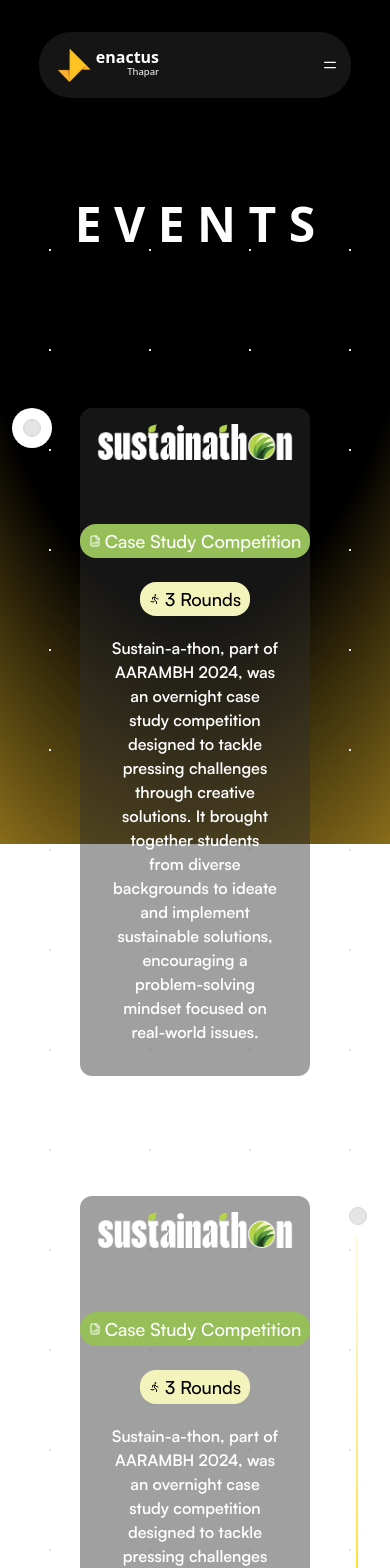
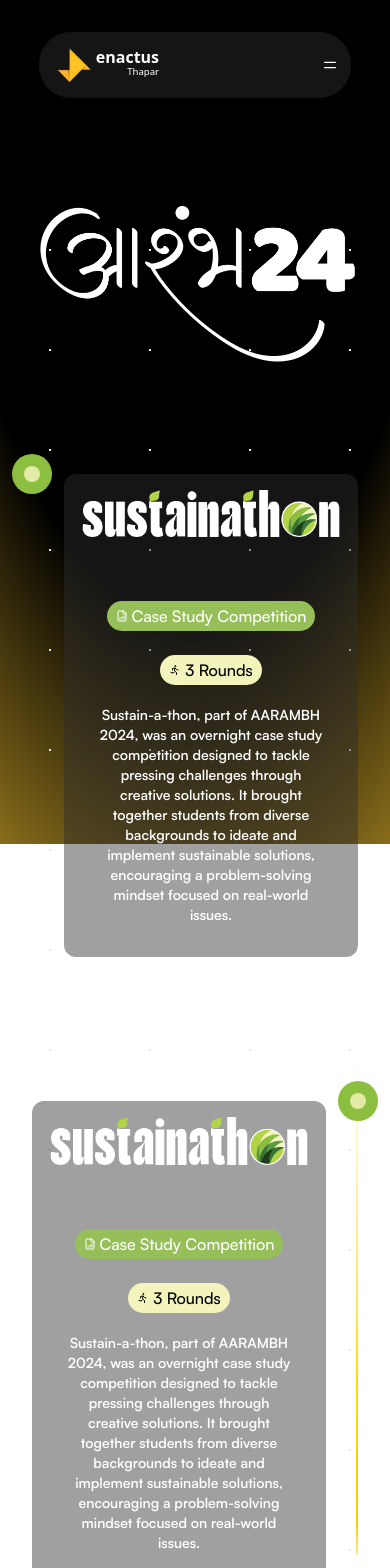
Before and after one commit to vishesh7124/enactus-thapar, a React (Vite) app: page /campaigns in a window 390 px wide. Shown: the top 1568 px of the page. Built offline with nearby package versions, Linux system fonts and the light colour scheme.

Commit message:
event page completed - Aarambh

```diff
--- a/src/components/EventCard.tsx
+++ b/src/components/EventCard.tsx
@@ -12,6 +12,8 @@
 import { PixelImage } from "./magicui/pixel-image";
 import { cn } from "@/lib/utils";
 import { OrbitingCircles } from "./magicui/orbiting-circles";
+import useMediaQuery from "@/hooks/useMediaQuery";
+
 
 export function EventCard({ card }) {
   const [active, setActive] = useState<(typeof cards)[number] | boolean | null>(
@@ -38,6 +40,9 @@
   }, [active]);
 
   useOutsideClick(ref, () => setActive(null));
+
+    const isMobile = useMediaQuery("(max-width: 640px)");
+
 
   return (
     <>
@@ -69,7 +74,7 @@
                   duration: 0.05,
                 },
               }}
-              className="flex absolute top-2 right-2 lg:hidden items-center justify-center bg-white rounded-full h-6 w-6 "
+              className="flex absolute top-2 right-2 lg:hidden items-center justify-center bg-white rounded-full h-6 w-6 z-[100] "
               onClick={() => setActive(null)}
             >
               <CloseIcon />
@@ -85,7 +90,7 @@
                   height={200}
                   src={active.src}
                   alt={active.title}
-                  className="w-80  sm:rounded-tr-lg sm:rounded-tl-lg object-contain object-top m-12"
+                  className="w-80 max-[380px]:w-64  sm:rounded-tr-lg sm:rounded-tl-lg object-contain object-top m-12"
                 />
                 <Marquee pauseOnHover className="[--duration:20s] ">
                   {card.gallery.map((item, index) => (
@@ -110,19 +115,19 @@
                   <div className="bg-[#f3f4bbd2] p-4 font-satoshi font-semibold rounded-lg">
                     <motion.p
                       layoutId={`description-${active.description}-${id}`}
-                      className="text-[#3E3C33] text-base"
+                      className="text-[#3E3C33] text-base max-sm:text-sm"
                     >
                       {active.description}
                     </motion.p>
                   </div>
                 </div>
-                <div className="pt-4 relative px-4">
+                <div className="pt-4 relative px-4 ">
                   <motion.div
                     layout
                     initial={{ opacity: 0 }}
                     animate={{ opacity: 1 }}
                     exit={{ opacity: 0 }}
-                    className="text-neutral-600 text-xs md:text-sm lg:text-base h-40 md:h-fit pb-10 flex flex-col items-start gap-4 overflow-auto dark:text-neutral-400 [mask:linear-gradient(to_bottom,white,white,transparent)] [scrollbar-width:none] [-ms-overflow-style:none] [-webkit-overflow-scrolling:touch]"
+                    className="text-neutral-600 text-xs md:text-sm lg:text-base  h-fit pb-10 flex flex-col items-start gap-4 overflow-x-hidden dark:text-neutral-400 [mask:linear-gradient(to_bottom,white_0%,white_80%,transparent_100%)] [scrollbar-width:none] [-ms-overflow-style:none] [-webkit-overflow-scrolling:touch]"
                   >
                     {/* {typeof active.content === "function"
                       ? active.content()
@@ -135,21 +140,21 @@
                     </p>
                     <RoundTimeline colors={card.colors} data={card.rounds} />
 
-                    <div className="w-full flex justify-center items-center gap-12 my-10">
-                      <div className="relative overflow-hidden h-[40rem] w-[50%]">
-                        <OrbitingCircles radius={125}>
+                    <div className="w-full flex  justify-center items-center gap-12 max-sm:gap-8 my-10 max-[850px]:flex-col-reverse ">
+                      <div className="relative overflow-visible h-[40rem] max-sm:h-[26rem] w-[65%] max-[850px]:w-full">
+                        <OrbitingCircles radius={!isMobile?125:75}>
                           <img
                             src={card.sdg[0]}
-                            className="h-36 w-36 object-contain"
+                            className="h-36 w-36 max-[380px]:h-16 max-[380px]:w-16 max-sm:h-24 max-sm:w-24 object-contain"
                             alt=""
                           />
                         </OrbitingCircles>
-                        <OrbitingCircles radius={250} reverse>
+                        <OrbitingCircles radius={!isMobile?250:150} reverse>
                           {card.sdg.slice(1).map((item, index) => (
                             <img
                               src={item}
                               key={index}
-                              className="h-36 w-36 object-contain"
+                              className="h-36 w-36 max-sm:h-24 max-sm:w-24 max-[380px]:h-16 max-[380px]:w-16 object-contain"
                               alt=""
                             />
                           ))}
@@ -159,7 +164,7 @@
                       <div className="flex flex-col justify-center items-center gap-0">
                         <p
                           style={{ color: card.colors.secondary }}
-                          className={`text-6xl text-[${card.colors.secondary}] font-seriguel text-uppercase font-bold `}
+                          className={`text-6xl  text-[${card.colors.secondary}] font-seriguel text-uppercase font-bold `}
                         >
                           IMPACT{" "}
                         </p>
@@ -172,15 +177,19 @@
                       </div>
                     </div>
 
-                    <div className="w-full gap-2 flex flex-col justify-center items-start py-8">
-                      <p
-                        style={{ color: card.colors.secondary }}
-                        className={`text-3xl text-[${card.colors.secondary}] font-seriguel text-uppercase font-bold p-4 `}
-                      >
-                        GLANCE AT NUMBERS{" "}
-                      </p>
+                    <div className="w-full gap-2 flex flex-col justify-center items-start py-4 max-sm:py-2">
+                        <div className="flex max-sm:flex-col justify-center items-center gap-4 max-sm:gap-0 p-4 pt-0 max-sm:pt-0">
+                            <p
+                                style={{ color: card.colors.primary }}
+                                className={`text-4xl text-[${card.colors.primary}] font-seriguel text-uppercase font-bold  `}
+                            >
+                                GLANCE AT
+                            </p>
+                            <span className="text-4xl font-seriguel text-uppercase font-bold max-sm:pt-0 " style={{color:card.colors.secondary}}>NUMBERS</span>{" "}
 
-                      <div className="flex justify-center gap-6 items-center flex-wrap ">
+                        </div>
+
+                      <div className="flex justify-center gap-6 max-sm:gap-2 items-center flex-wrap ">
                         {(
                           Object.entries(card.numbers) as [string, number][]
                         ).map(([label, value], index) => (
@@ -190,16 +199,16 @@
                               index % 2 === 0
                                 ? card.colors.primary
                                 : card.colors.secondary
-                            }] `}
+                            }] max-sm:m-4 max-sm:p-3 max-sm:w-[38%] max-sm:max-w-fit  `}
                             rotation={
                               index % 2 === 0 ? "rotate-2" : "-rotate-2"
                             }
                           >
                             <div className="whitespace-pre-line flex flex-col gap-2 text-[#3E3C33] ">
-                              <h2 className="text-5xl font-seriguel  ">
+                              <h2 className="text-5xl max-sm:text-3xl font-seriguel  ">
                                 {value}+
                               </h2>
-                              <h3 className="text-xl  font-poppins  ">
+                              <h3 className="text-xl max-sm:text-sm font-poppins  ">
                                 {label}
                               </h3>
                             </div>
@@ -230,23 +239,25 @@
             </motion.div>
             <div className="flex justify-center items-center flex-col  p-4 font-satoshi font-semibold rounded-lg">
               <div className="flex justify-end items-center w-full  gap-6 mb-5 flex-wrap max-sm:justify-center  ">
-                <Badge
+                {card.eventTypeBadge}
+                {/* <Badge
                   variant="default"
-                  className=" bg-[#96bf59] text-lg text-white rounded-2xl "
+                  className=" bg-[#96bf59] text-lg max-sm:text-base text-white rounded-2xl "
                 >
                   <LucideFileChartColumnIncreasing className="h-4 w-4" />
                   Case Study Competition
-                </Badge>
-                <Badge
+                </Badge> */}
+                {card.InfoBadge}
+                {/* <Badge
                   variant="default"
-                  className=" bg-[#F3F4BB] text-lg text-black rounded-2xl "
+                  className=" bg-[#F3F4BB] text-lg max-sm:text-base text-black rounded-2xl "
                 >
                   <IconRun className="h-4 w-4" />3 Rounds
-                </Badge>
+                </Badge> */}
               </div>
               <motion.p
                 layoutId={`description-${card.description}-${id}`}
-                className="text-white text-center md:text-left text-base"
+                className="text-white text-center md:text-left text-base max-sm:text-sm"
               >
                 {card.description}
               </motion.p>
--- a/src/components/RoundTimeline.tsx
+++ b/src/components/RoundTimeline.tsx
@@ -78,7 +78,7 @@
             transition={{ duration: 0.6, delay: 1.2 + index * 0.2 }}
           >
             {/* Card Header */}
-            <h3 className="text-xl font-bold text-[#3E3C33] font-seriguel m-2">
+            <h3 className="text-xl max-sm:text-base font-bold text-[#3E3C33] font-seriguel m-2 max-sm:m-1">
               {`ROUND ${index+1}`}
             </h3>
 
--- a/src/components/magicui/pixel-image.tsx
+++ b/src/components/magicui/pixel-image.tsx
@@ -90,7 +90,7 @@
   }, [rows, cols, maxAnimationDelay]);
 
   return (
-    <div className="relative h-72 w-72 select-none ">
+    <div className="relative h-72 w-72 max-sm:h-60 max-sm:w-60 select-none ">
       {pieces.map((piece, index) => (
         <div
           key={index}
@@ -108,7 +108,7 @@
             src={src}
             alt={`Pixel image piece ${index + 1}`}
             className={cn(
-              "z-1 object-cover rounded-[2.5rem]  h-full w-full",
+              "z-1 object-cover rounded-[2.5rem]  h-full w-full ",
               grayscaleAnimation && (showColor ? "grayscale-0" : "grayscale"),
             )}
             style={{
--- a/src/components/ui/timeline.tsx
+++ b/src/components/ui/timeline.tsx
@@ -13,7 +13,7 @@
 
 import { EventCard } from "../EventCard";
 
-export const Timeline = ({ item, align, title }: { item: TimelineEntry, align:"left" | "right", title:string }) => {
+export const Timeline = ({ item, align, title }: { item: object, align:"left" | "right", title:string }) => {
   const ref = useRef<HTMLDivElement>(null);
   const containerRef = useRef<HTMLDivElement>(null);
   const [height, setHeight] = useState(0);
@@ -46,26 +46,36 @@
       <div ref={ref} className="relative max-w-7xl mx-auto pb-20">
 
           <div
-            className={`flex flex-row${align==="right"?"-reverse":""} justify-start pt-10 md:pt-40 md:gap-10`}
+            className={`flex flex-row${align==="right"?"-reverse":""} justify-start pt-16 max-sm:gap-8 md:py-20 [840px]:gap-10 max-[840px]:gap-5`}
           >
-            <div className={`sticky flex flex-col md:flex-row${align==="right"?"-reverse":""} z-40 items-center top-40 self-start max-w-xs lg:max-w-sm md:w-full`}>
-              <div className={`h-10 absolute ${align==="right"?"right-3":"left-3"}  md:right-3 w-10 rounded-full bg-white dark:bg-black flex items-center justify-center`}>
-                <div className="h-4 w-4 rounded-full bg-neutral-200 dark:bg-neutral-800 border border-neutral-300 dark:border-neutral-700 p-2" />
+            <div
+            style={{flexDirection:align==="right"?"row-reverse":"row"}}
+            className={`sticky flex flex-col md:flex-row${align==="right"?"-reverse":""}  items-center top-40 self-start max-w-xs md:max-w-[16rem] md:w-full max`}>
+              <div
+               style={{margin:align==="right"?"0 0.75rem 0 0":"0 0 0 0.75rem",background:item.colors.secondary}}
+               className='h-10 absolute  w-10 rounded-full bg-white dark:bg-black flex items-center justify-center'>
+                <div
+                               style={{background:item.colors.primary}}
+
+                className="h-4 w-4 rounded-full bg-neutral-200 dark:bg-neutral-800  p-2" />
               </div>
-              <h3 className={`hidden md:block text-xl md:${align==="right"?"pr-20":"pl-20"} md:pl-20 md:text-5xl font-bold text-neutral-500 dark:text-neutral-500 `}>
+              <h3
+                            style={{padding:align==="right"?"0 5rem 0 0":"0 0 0 5rem"}}
+
+              className={`hidden md:block text-xl   md:text-5xl font-bold text-neutral-500 dark:text-white `}>
                 {title}
               </h3>
             </div>
 
-            <div className="relative pl-20 max-md:pr-20 pr-4 md:pl-4 w-full">
-              <EventCard card={item.card}/>
+            <div className="relative max-md:pl-8 max-md:pr-8 pl-4 pr-4 w-full">
+              <EventCard card={item}/>
             </div>
           </div>
         <div
           style={{
             height: height + "px",
           }}
-          className={`absolute ${align==="right"?"md:right-8 right-8":"md:left-8 left-8"} top-0 overflow-hidden w-[2px] bg-[linear-gradient(to_bottom,var(--tw-gradient-stops))] from-transparent via-yellow-400 dark:via-yellow-500 to-transparent [mask-image:linear-gradient(to_bottom,transparent_0%,black_10%,black_90%,transparent_100%)]`}
+          className={`absolute -z-10 ${align==="right"?"md:right-8 right-8":"md:left-8 left-8"} top-0 overflow-hidden w-[2px] bg-[linear-gradient(to_bottom,var(--tw-gradient-stops))] from-transparent via-yellow-400 dark:via-yellow-500 to-transparent [mask-image:linear-gradient(to_bottom,transparent_0%,black_10%,black_90%,transparent_100%)]`}
         >
           <motion.div
             style={{
--- /dev/null
+++ b/src/hooks/useMediaQuery.tsx
@@ -0,0 +1,69 @@
+import { useEffect, useLayoutEffect, useState } from "react";
+
+const useIsomorphicLayoutEffect =
+  typeof window !== "undefined" ? useLayoutEffect : useEffect;
+
+type UseMediaQueryOptions = {
+  defaultValue?: boolean;
+  initializeWithValue?: boolean;
+};
+
+const IS_SERVER = typeof window === "undefined";
+
+/**
+ * Hook for checking if a media query matches.
+ *
+ * @param {string} query - The media query to check.
+ * @param {UseMediaQueryOptions} options - Options for the hook.
+ * @returns {Boolean} matches - A boolean indicating whether the media query matches.
+ */
+export default function useMediaQuery(
+  query: string,
+  {
+    defaultValue = false,
+    initializeWithValue = true,
+  }: UseMediaQueryOptions = {},
+): boolean {
+  const getMatches = (query: string): boolean => {
+    if (IS_SERVER) {
+      return defaultValue;
+    }
+    return window.matchMedia(query).matches;
+  };
+
+  const [matches, setMatches] = useState<boolean>(() => {
+    if (initializeWithValue) {
+      return getMatches(query);
+    }
+    return defaultValue;
+  });
+
+  // Handles the change event of the media query.
+  function handleChange() {
+    setMatches(getMatches(query));
+  }
+
+  useIsomorphicLayoutEffect(() => {
+    const matchMedia = window.matchMedia(query);
+
+    // Triggered at the first client-side load and if query changes
+    handleChange();
+
+    // Use deprecated `addListener` and `removeListener` to support Safari < 14 (#135)
+    if (matchMedia.addListener) {
+      matchMedia.addListener(handleChange);
+    } else {
+      matchMedia.addEventListener("change", handleChange);
+    }
+
+    return () => {
+      if (matchMedia.removeListener) {
+        matchMedia.removeListener(handleChange);
+      } else {
+        matchMedia.removeEventListener("change", handleChange);
+      }
+    };
+  }, [query]);
+
+  return matches;
+}
--- a/src/pages/Events.tsx
+++ b/src/pages/Events.tsx
@@ -1,15 +1,18 @@
 import { Timeline } from "@/components/ui/timeline";
 import sustainathon from "@/assets/sustainathon.png";
 import i1 from "@/assets/i1.png";
-import i2 from "@/assets/i2.png"
-import i3 from "@/assets/i3.png"
-import i4 from "@/assets/i4.png"
-import i5 from "@/assets/i5.png"
+import i2 from "@/assets/i2.png";
+import i3 from "@/assets/i3.png";
+import i4 from "@/assets/i4.png";
+import i5 from "@/assets/i5.png";
 
-import sdg4 from "@/assets/E_GIF_04.gif"
-import sdg13 from "@/assets/E_GIF_13.gif"
-import sdg17 from "@/assets/E_GIF_17.gif"
-
+import sdg4 from "@/assets/E_GIF_04.gif";
+import sdg13 from "@/assets/E_GIF_13.gif";
+import sdg17 from "@/assets/E_GIF_17.gif";
+import { Badge } from "@/components/ui/badge";
+import { IconRun } from "@tabler/icons-react";
+import { LucideFileChartColumnIncreasing } from "lucide-react";
+import aarambh1 from "@/assets/Aarambh_logo.png"
 
 const card = {
   description: `Sustain-a-thon, part of AARAMBH 2024, was an overnight case study competition designed to tackle pressing challenges through creative solutions. It brought together students from diverse backgrounds to ideate and implement sustainable solutions, encouraging a problem-solving mindset focused on real-world issues.`,
@@ -31,14 +34,30 @@
     primary: "#f3f4bbd2",
     secondary: "#8CBF40",
   },
-  gallery:[i1,i2,i3,i4,i5],
-  sdg:[sdg4,sdg13,sdg17]
+  gallery: [i1, i2, i3, i4, i5],
+  sdg: [sdg4, sdg13, sdg17],
+  eventTypeBadge: (
+    <Badge
+      variant="default"
+      className=" bg-[#96bf59] text-lg max-sm:text-base text-white rounded-2xl "
+    >
+      <LucideFileChartColumnIncreasing className="h-4 w-4" />
+      Case Study Competition
+    </Badge>
+  ),
+  InfoBadge: (
+    <Badge
+      variant="default"
+      className=" bg-[#F3F4BB] text-lg max-sm:text-base text-black rounded-2xl "
+    >
+      <IconRun className="h-4 w-4" />3 Rounds
+    </Badge>
+  ),
 };
 
 const data = [
   {
-    title: "DAY 1",
-    card: {
+
       description: `Sustain-a-thon, part of AARAMBH 2024, was an overnight case study competition designed to tackle pressing challenges through creative solutions. It brought together students from diverse backgrounds to ideate and implement sustainable solutions, encouraging a problem-solving mindset focused on real-world issues.`,
       src: sustainathon,
       rounds: [
@@ -57,23 +76,81 @@
         primary: "#f3f4bbd2",
         secondary: "#8CBF40",
       },
-        gallery:[i1,i2,i3,i4,i5],
-          sdg:[sdg4,sdg13,sdg17]
-    },
+      gallery: [i1, i2, i3, i4, i5],
+      sdg: [sdg4, sdg13, sdg17],
+      eventTypeBadge: (
+        <Badge
+          variant="default"
+          className=" bg-[#96bf59] text-lg max-sm:text-base text-white rounded-2xl "
+        >
+          <LucideFileChartColumnIncreasing className="h-4 w-4" />
+          Case Study Competition
+        </Badge>
+      ),
+      InfoBadge: (
+        <Badge
+          variant="default"
+          className=" bg-[#F3F4BB] text-lg max-sm:text-base text-black rounded-2xl "
+        >
+          <IconRun className="h-4 w-4" />3 Rounds
+        </Badge>
+      ),
+
+  },
+  {
+
+      description: `Sustain-a-thon, part of AARAMBH 2024, was an overnight case study competition designed to tackle pressing challenges through creative solutions. It brought together students from diverse backgrounds to ideate and implement sustainable solutions, encouraging a problem-solving mindset focused on real-world issues.`,
+      src: sustainathon,
+      rounds: [
+        "Biz Blitz- The business quiz",
+        "Overnight hackathon",
+        "Final Pitching Round",
+      ],
+      numbers: {
+        "Students Participated": 250,
+        "Hours of Brainstorming": 10,
+        "Colleges Participate": 15,
+        "Case Studies Solved": 5,
+        "Participating Teams": 50,
+      },
+      colors: {
+        primary: "#f3f4bbd2",
+        secondary: "#8CBF40",
+      },
+      gallery: [i1, i2, i3, i4, i5],
+      sdg: [sdg4, sdg13, sdg17],
+      eventTypeBadge: (
+        <Badge
+          variant="default"
+          className=" bg-[#96bf59] text-lg max-sm:text-base text-white rounded-2xl "
+        >
+          <LucideFileChartColumnIncreasing className="h-4 w-4" />
+          Case Study Competition
+        </Badge>
+      ),
+      InfoBadge: (
+        <Badge
+          variant="default"
+          className=" bg-[#F3F4BB] text-lg max-sm:text-base text-black rounded-2xl "
+        >
+          <IconRun className="h-4 w-4" />3 Rounds
+        </Badge>
+      ),
+
   },
 
-  {
-    title: "DAY 2",
 
-    card: card,
-  },
 ];
 const Events = () => {
   return (
     <>
-      <h1 className=" relative w-full my-50 text-center text-white text-8xl max-sm:text-5xl max-sm:mb-30 font-bold  ">
+      <div className=" relative w-full mt-50 mb-16 text-center text-white text-8xl max-sm:text-5xl max-sm:mb-12 font-bold  ">
+        <img src={aarambh1} className="object-contain mx-auto w-xl max-sm:w-80" alt="" />
+      </div>
+      {/* <h1 className=" relative w-full my-50 text-center text-white text-8xl max-sm:text-5xl max-sm:mb-30 font-bold  ">
         E V E N T S
-      </h1>
+      </h1> */}
+
       {data.map((item, index) => (
         <div key={index} className="relative w-full overflow-clip">
           <Timeline
```
